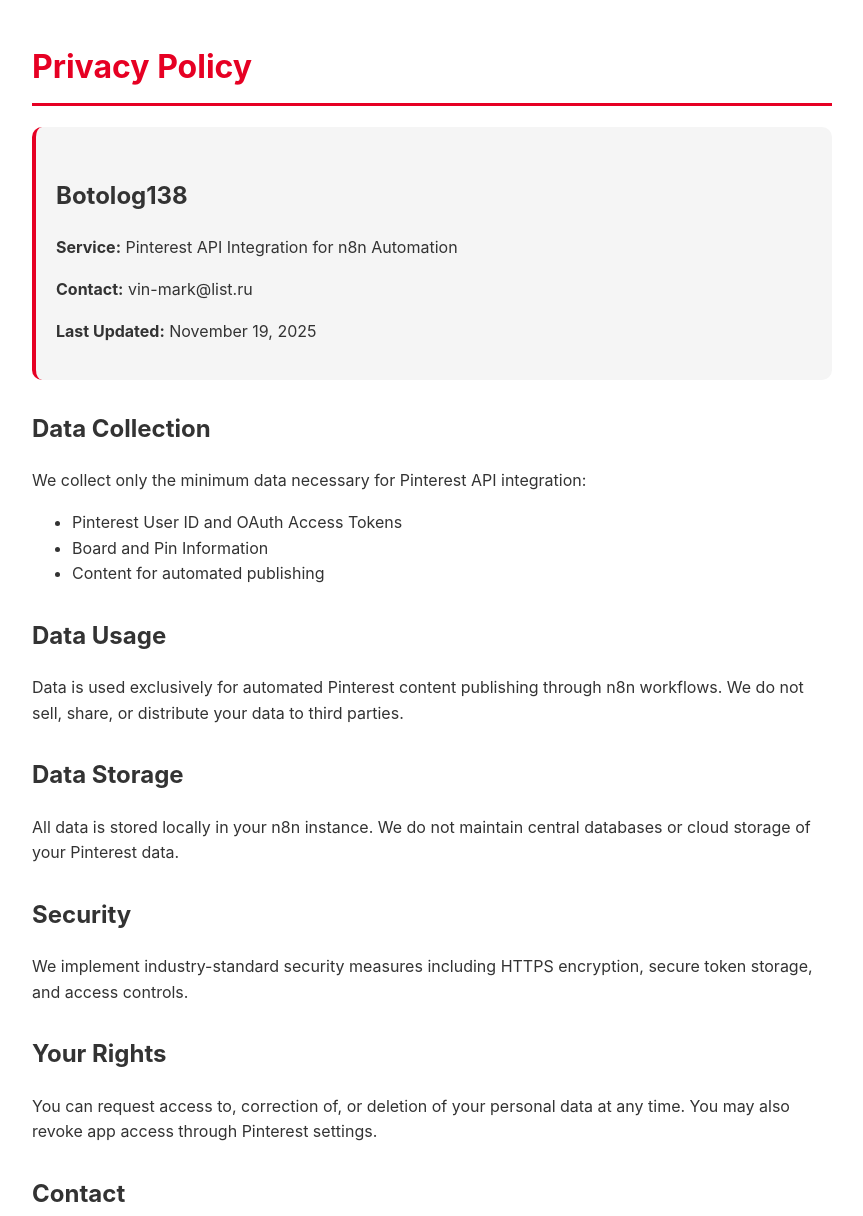
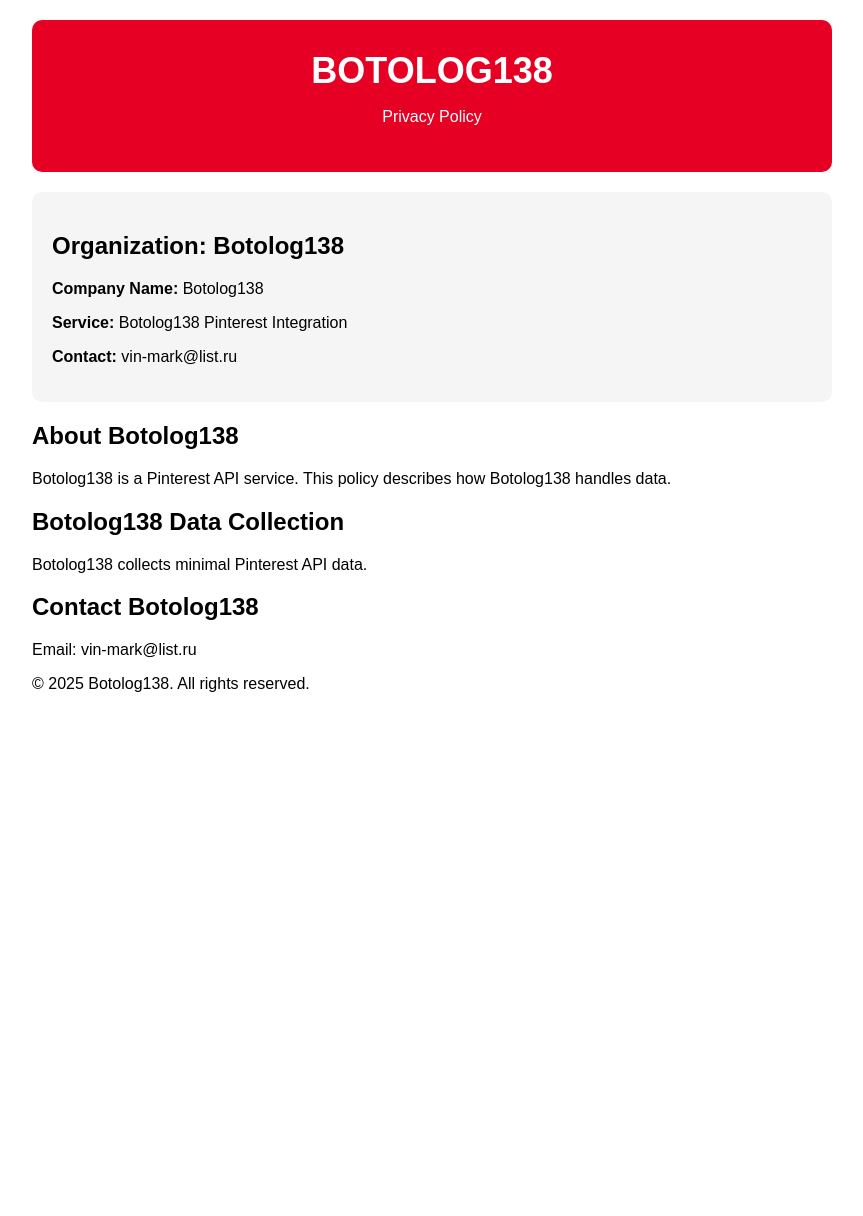
Before and after one commit to pavelvladimirovich258614-sys/botolog138, a plain HTML site: page index.html in a window 1280 px wide. Shown: the part 40-1256 px from the top of the page, without its empty margins (208-1071 px from the left). After the commit the page ends 809 px from the top, so only its background shows below. Drawn offline with Linux system fonts and the light colour scheme.

Commit message:
Update index.html

```diff
--- a/index.html
+++ b/index.html
@@ -3,70 +3,54 @@
 <head>
     <meta charset="UTF-8">
     <meta name="viewport" content="width=device-width, initial-scale=1.0">
-    <title>Privacy Policy - Botolog138</title>
+    <title>Botolog138 - Privacy Policy</title>
     <style>
         body {
-            font-family: -apple-system, BlinkMacSystemFont, 'Segoe UI', Roboto, 'Helvetica Neue', Arial, sans-serif;
+            font-family: Arial, sans-serif;
             max-width: 800px;
             margin: 40px auto;
             padding: 20px;
-            line-height: 1.6;
-            color: #333;
+        }
+        .header {
+            background: #E60023;
+            color: white;
+            padding: 30px;
+            text-align: center;
+            border-radius: 10px;
         }
         h1 {
-            color: #E60023;
-            border-bottom: 3px solid #E60023;
-            padding-bottom: 10px;
+            font-size: 36px;
+            margin: 0;
         }
         .info {
             background: #f5f5f5;
             padding: 20px;
+            margin: 20px 0;
             border-radius: 10px;
-            border-left: 4px solid #E60023;
-            margin: 20px 0;
-        }
-        h2 {
-            color: #333;
-            margin-top: 30px;
         }
     </style>
 </head>
 <body>
-    <h1>Privacy Policy</h1>
+    <div class="header">
+        <h1>BOTOLOG138</h1>
+        <p>Privacy Policy</p>
+    </div>
 
     <div class="info">
-        <h2>Botolog138</h2>
-        <p><strong>Service:</strong> Pinterest API Integration for n8n Automation</p>
+        <h2>Organization: Botolog138</h2>
+        <p><strong>Company Name:</strong> Botolog138</p>
+        <p><strong>Service:</strong> Botolog138 Pinterest Integration</p>
         <p><strong>Contact:</strong> vin-mark@list.ru</p>
-        <p><strong>Last Updated:</strong> November 19, 2025</p>
     </div>
 
-    <h2>Data Collection</h2>
-    <p>We collect only the minimum data necessary for Pinterest API integration:</p>
-    <ul>
-        <li>Pinterest User ID and OAuth Access Tokens</li>
-        <li>Board and Pin Information</li>
-        <li>Content for automated publishing</li>
-    </ul>
+    <h2>About Botolog138</h2>
+    <p>Botolog138 is a Pinterest API service. This policy describes how Botolog138 handles data.</p>
 
-    <h2>Data Usage</h2>
-    <p>Data is used exclusively for automated Pinterest content publishing through n8n workflows.
-    We do not sell, share, or distribute your data to third parties.</p>
+    <h2>Botolog138 Data Collection</h2>
+    <p>Botolog138 collects minimal Pinterest API data.</p>
 
-    <h2>Data Storage</h2>
-    <p>All data is stored locally in your n8n instance. We do not maintain central databases
-    or cloud storage of your Pinterest data.</p>
-
-    <h2>Security</h2>
-    <p>We implement industry-standard security measures including HTTPS encryption,
-    secure token storage, and access controls.</p>
-
-    <h2>Your Rights</h2>
-    <p>You can request access to, correction of, or deletion of your personal data at any time.
-    You may also revoke app access through Pinterest settings.</p>
-
-    <h2>Contact</h2>
-    <p>For any questions about this privacy policy:<br>
-    Email: <strong>vin-mark@list.ru</strong></p>
+    <h2>Contact Botolog138</h2>
+    <p>Email: vin-mark@list.ru</p>
+    <p>© 2025 Botolog138. All rights reserved.</p>
 </body>
 </html>
```
